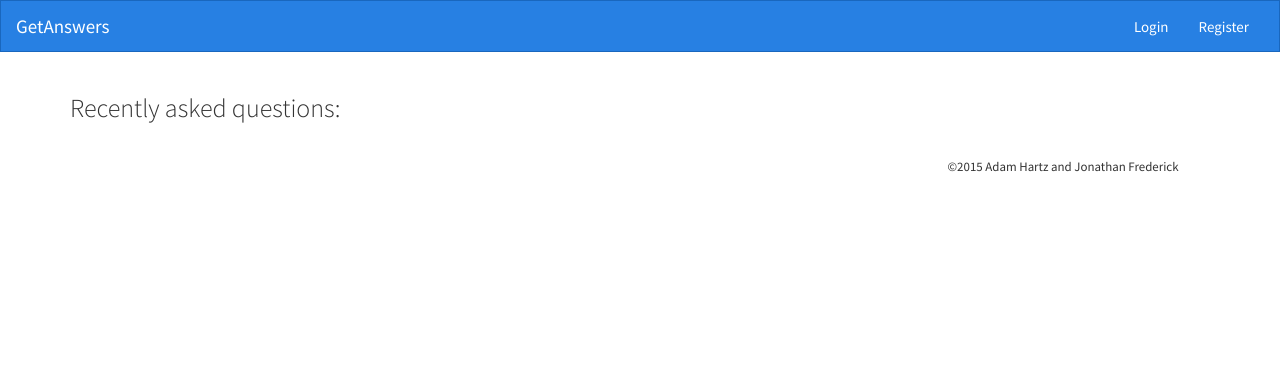
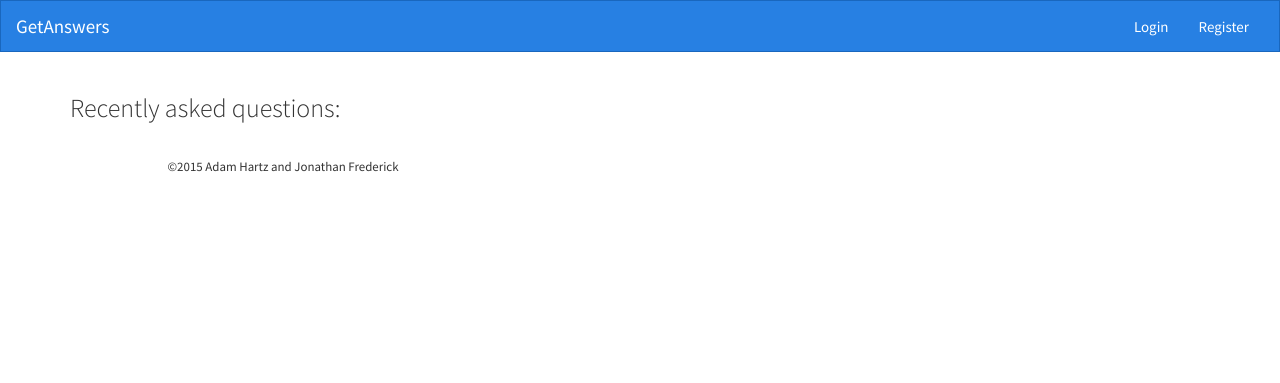
Before and after one commit to tiyd-python-adam-jon/question-box, a Django app: page / in a window 1280 px wide. Shown: the top 383 px of the page. Run offline with Django 3.2, Linux system fonts and the light colour scheme; data that the repository does not hold is empty; some libraries are stand-ins or nearby versions.

Commit message:
Change position of copyright

```diff
--- a/questionbox/templates/base.html
+++ b/questionbox/templates/base.html
@@ -83,8 +83,8 @@
 <footer>
   <div class="container">
     <div class="row">
-      <div class="col-md-9"></div>
-      <div class="col-md-3 pull-right">
+      <div class="col-md-1"></div>
+      <div class="col-md-3">
         <br>
         <p><small>&copy;2015 Adam Hartz and Jonathan Frederick</small></p>
       </div>
```
